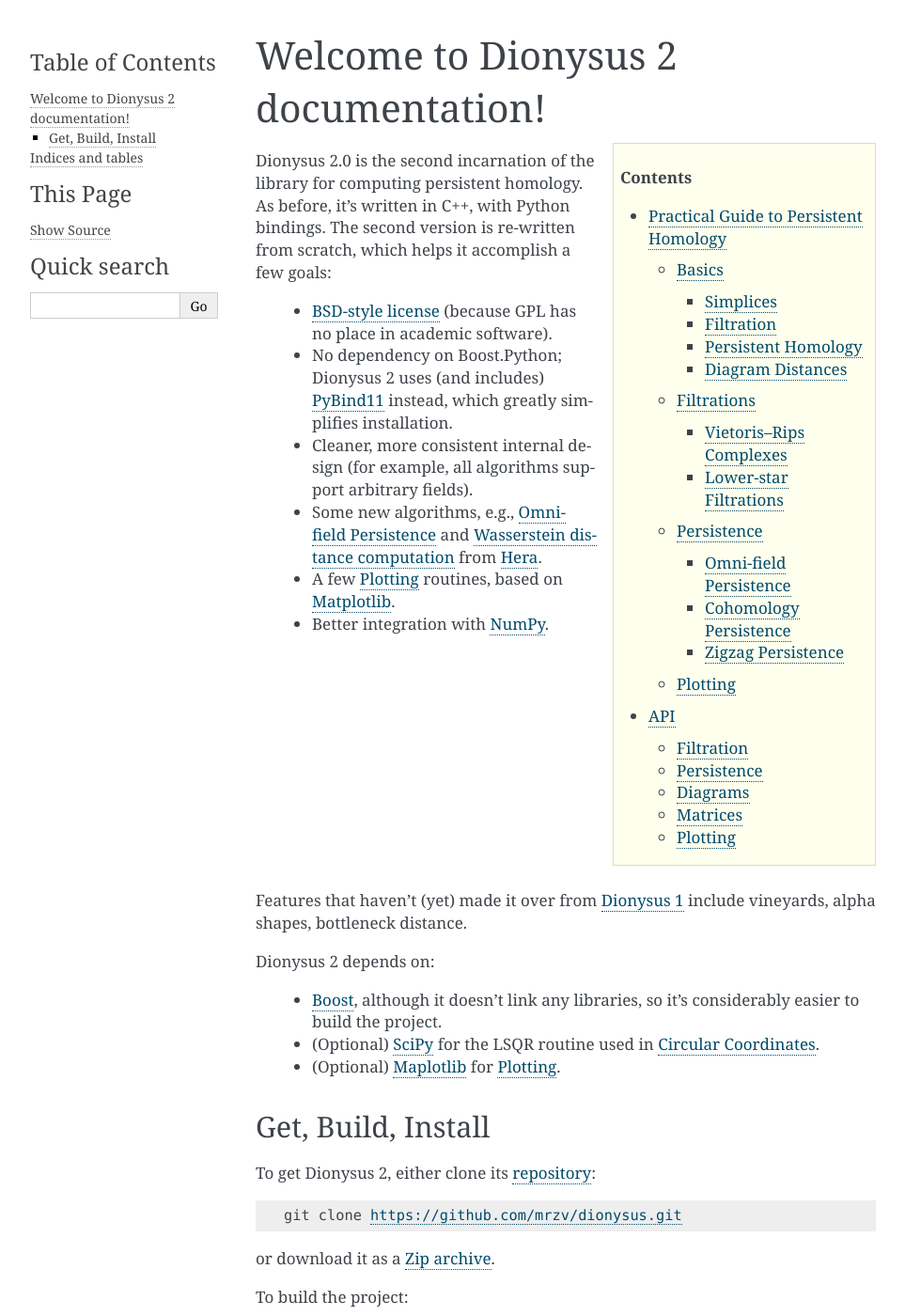
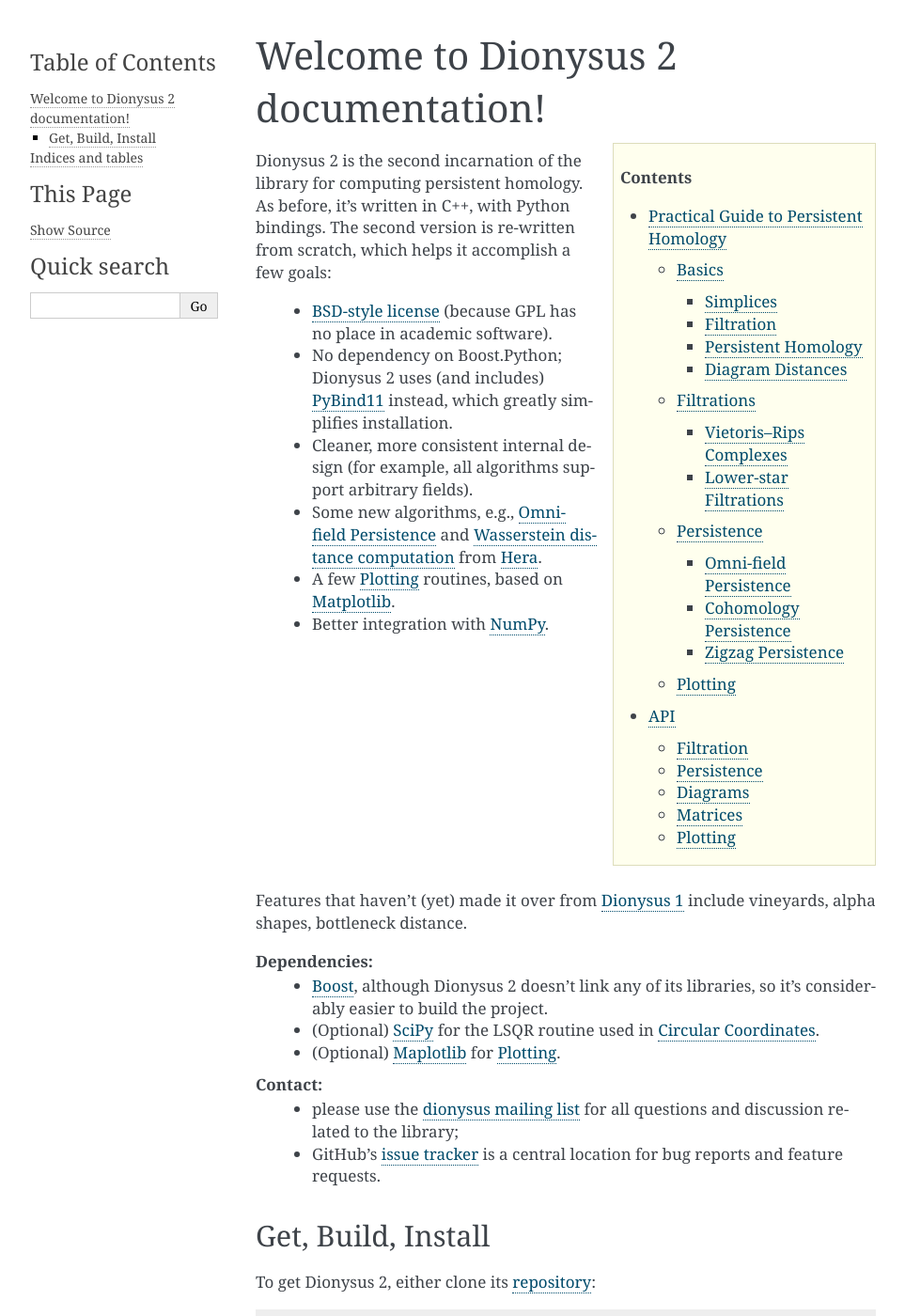
Before and after one commit to mrzv/dionysus, a Sphinx documentation site: the page built from doc/index.rst, in a window 1280 px wide and 1400 px high. Shown: the whole window at 94% size, without its empty margins (148-1111 px from the left). Built offline with Sphinx 7.4.7, drawn with Linux system fonts in a browser that asks for light colours.

Commit message:
Various edits and corrections in the documentation

```diff
--- a/doc/index.rst
+++ b/doc/index.rst
@@ -14,7 +14,7 @@
        tutorial/index
        API
 
-Dionysus 2.0 is the second incarnation of the library for computing
+Dionysus 2 is the second incarnation of the library for computing
 persistent homology. As before, it's written in C++, with Python bindings.
 The second version is re-written from scratch, which helps it accomplish a few goals:
 
@@ -27,11 +27,16 @@
 
 Features that haven't (yet) made it over from `Dionysus 1 <http://mrzv.org/software/dionysus>`_ include vineyards, alpha shapes, bottleneck distance.
 
-Dionysus 2 depends on:
-
-  * `Boost <http://www.boost.org/>`_, although it doesn't link any libraries, so it's considerably easier to build the project.
+**Dependencies:**
+  * `Boost <http://www.boost.org/>`_, although Dionysus 2 doesn't link any of its libraries, so it's considerably easier to build the project.
   * (Optional) `SciPy <https://www.scipy.org/>`_ for the LSQR routine used in :ref:`circular`.
   * (Optional) `Maplotlib <https://matplotlib.org/>`_ for :ref:`plotting`.
+
+**Contact:**
+  * please use the `dionysus mailing list <https://groups.io/g/dionysus/>`_
+    for all questions and discussion related to the library;
+  * GitHub's `issue tracker <https://github.com/mrzv/dionysus/issues>`_
+    is a central location for bug reports and feature requests.
 
 Get, Build, Install
 -------------------
--- a/doc/tutorial/basics.rst
+++ b/doc/tutorial/basics.rst
@@ -197,7 +197,7 @@
 Relative persistent homology
 ~~~~~~~~~~~~~~~~~~~~~~~~~~~~
 
-It's possible to compute relative persistent homology of a filtration, with respect to a subcomplex:
+It's possible to compute persistent homology of a filtration relative to a subcomplex:
 :math:`H_*(K_1, L_1) \to H_*(K_2, L_2) \to \ldots \to H_*(K_n, L_n)`, where :math:`L_i = K_i \cap L_n`.
 To accomplish this,
 :func:`~dionysus._dionysus.homology_persistence` takes an extra argument,
--- a/doc/tutorial/cohomology.rst
+++ b/doc/tutorial/cohomology.rst
@@ -19,7 +19,7 @@
     >>> f.sort()
 
 Applying cohomology functor to the filtration, we get a sequence of cohomology groups, connected by linear maps:
-:math:`H^*(K_1) \to H^*(K_2) \to \ldots \to H^*(K_n)`. To compute decomposition of this sequence, i.e., persistence barcode,
+:math:`H^*(K_1) \leftarrow H^*(K_2) \leftarrow \ldots \leftarrow H^*(K_n)`. To compute decomposition of this sequence, i.e., persistence barcode,
 we use :func:`~dionysus._dionysus.cohomology_persistence`.
 
 .. nbplot::
@@ -108,8 +108,8 @@
 
 .. nbplot::
 
-    >>> f = Filtration([s for s in f if s.data <= (pt.death + pt.birth)/2])
-    >>> vertex_values = smooth(f, cocycle, prime)
+    >>> f_restricted = Filtration([s for s in f if s.data <= (pt.death + pt.birth)/2])
+    >>> vertex_values = smooth(f_restricted, cocycle, prime)
 
 Now we can plot the points using hue to show the circular coordinate:
 
```
